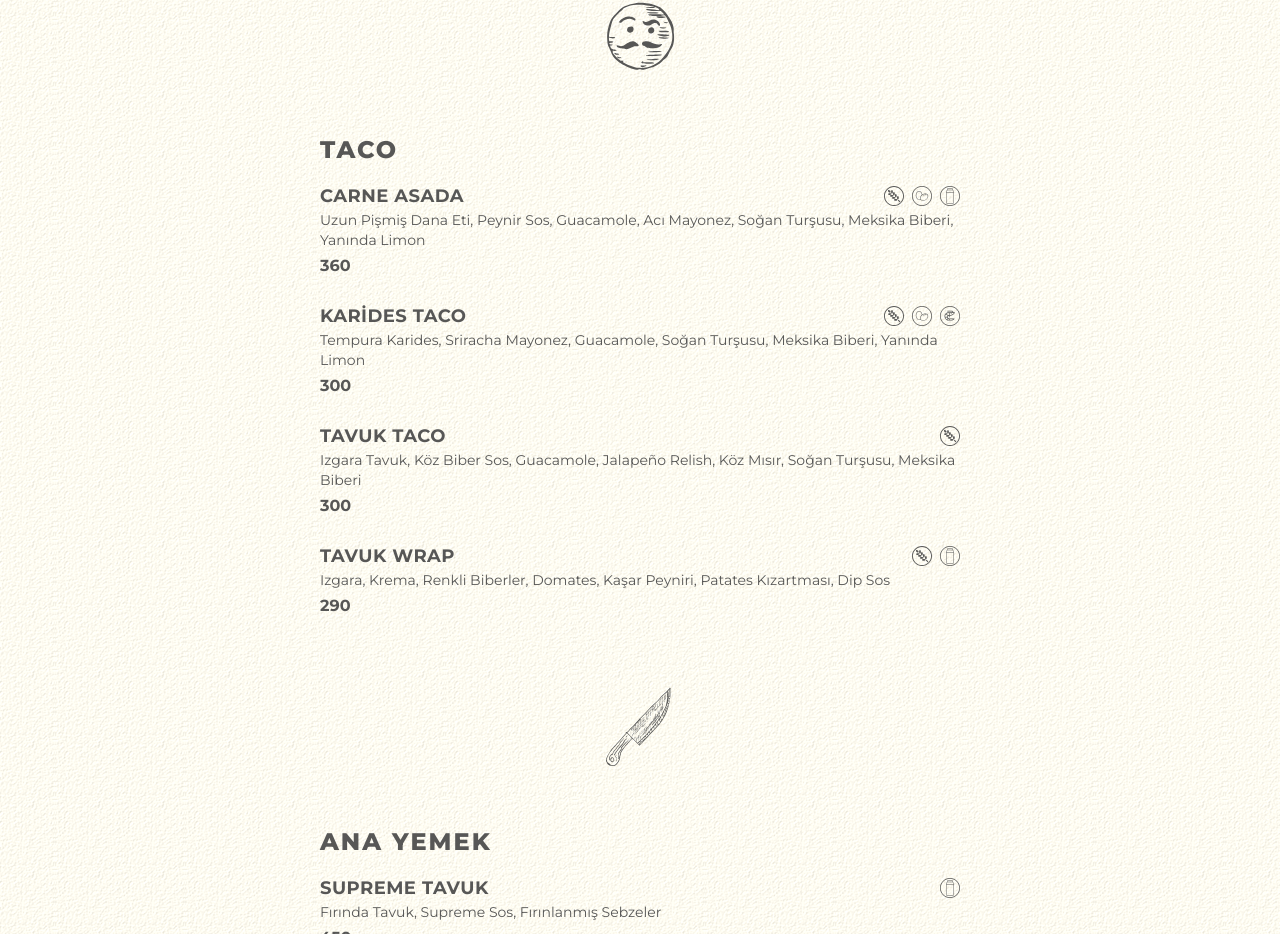
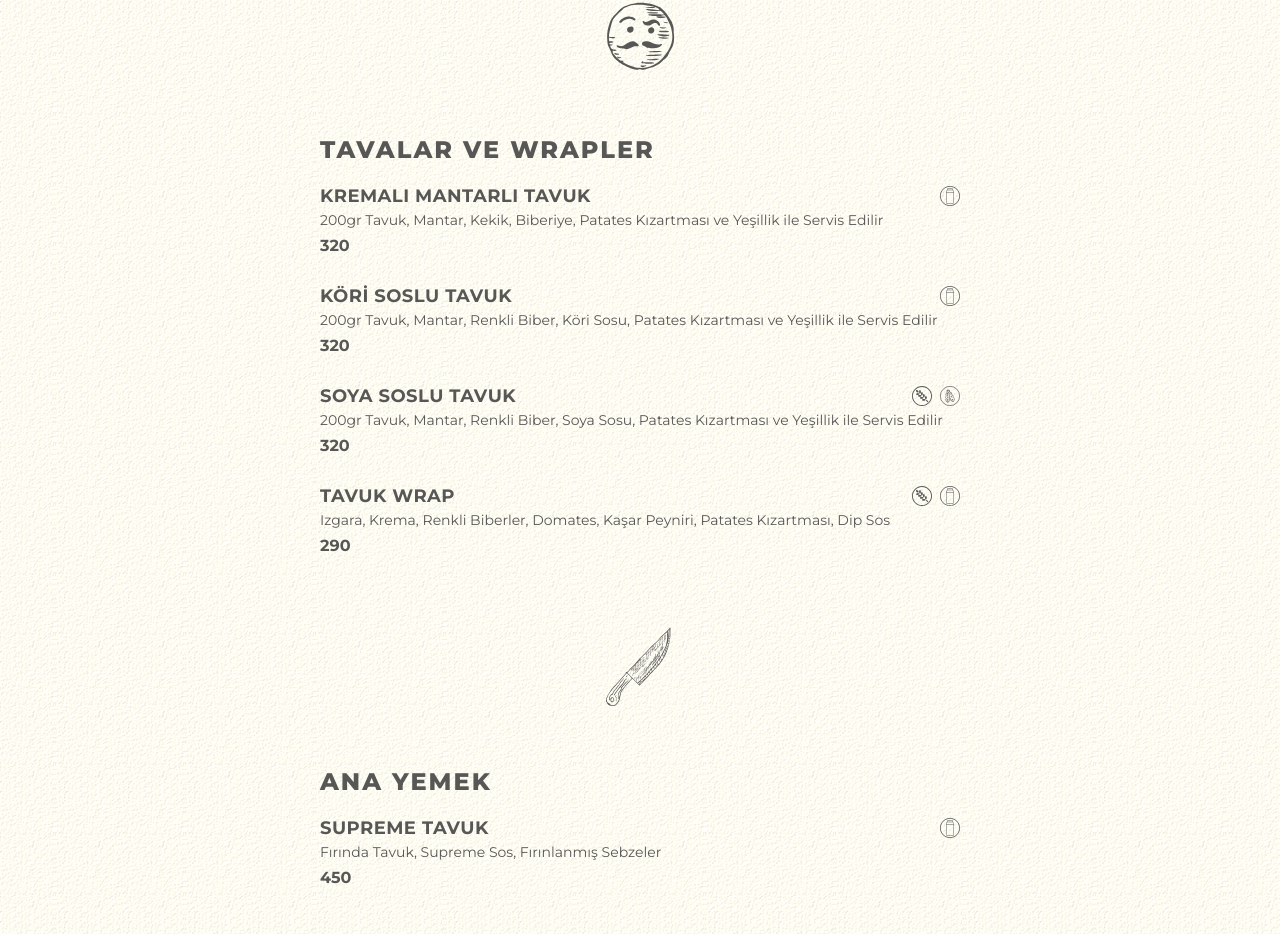
Before and after one commit to gagaburdur/gagaburdur.github.io, a React (Vite) app: page / in a window 1280 px wide. Shown: the part 3560-4494 px from the top of the page. Built offline with nearby package versions, Linux system fonts and the light colour scheme.

Commit message:
remove tacos, rename category to tavalar ve wrapler, add three tavuk tava dishes

```diff
--- a/src/menu.ts
+++ b/src/menu.ts
@@ -260,28 +260,28 @@ export const menu: MenuCategory[] = [
     icon: "pan"
   },
   {
-    category: "TACO",
+    category: "TAVALAR VE WRAPLER",
     items: [
       {
-        name: "CARNE ASADA",
+        name: "KREMALI MANTARLI TAVUK",
         description:
-          "Uzun Pişmiş Dana Eti, Peynir Sos, Guacamole, Acı Mayonez, Soğan Turşusu, Meksika Biberi, Yanında Limon",
-        price: 360,
-        allergens: a({ gluten: true, sut: true, yumurta: true }),
+          "200gr Tavuk, Mantar, Kekik, Biberiye, Patates Kızartması ve Yeşillik ile Servis Edilir",
+        price: 320,
+        allergens: a({ sut: true }),
       },
       {
-        name: "KARİDES TACO",
+        name: "KÖRİ SOSLU TAVUK",
         description:
-          "Tempura Karides, Sriracha Mayonez, Guacamole, Soğan Turşusu, Meksika Biberi, Yanında Limon",
-        price: 300,
-        allergens: a({ kabuklu: true, yumurta: true, gluten: true }),
+          "200gr Tavuk, Mantar, Renkli Biber, Köri Sosu, Patates Kızartması ve Yeşillik ile Servis Edilir",
+        price: 320,
+        allergens: a({ sut: true }),
       },
       {
-        name: "TAVUK TACO",
+        name: "SOYA SOSLU TAVUK",
         description:
-          "Izgara Tavuk, Köz Biber Sos, Guacamole, Jalapeño Relish, Köz Mısır, Soğan Turşusu, Meksika Biberi",
-        price: 300,
-        allergens: a({ gluten: true }),
+          "200gr Tavuk, Mantar, Renkli Biber, Soya Sosu, Patates Kızartması ve Yeşillik ile Servis Edilir",
+        price: 320,
+        allergens: a({ soya: true, gluten: true }),
       },
       {
         name: "TAVUK WRAP",
```
